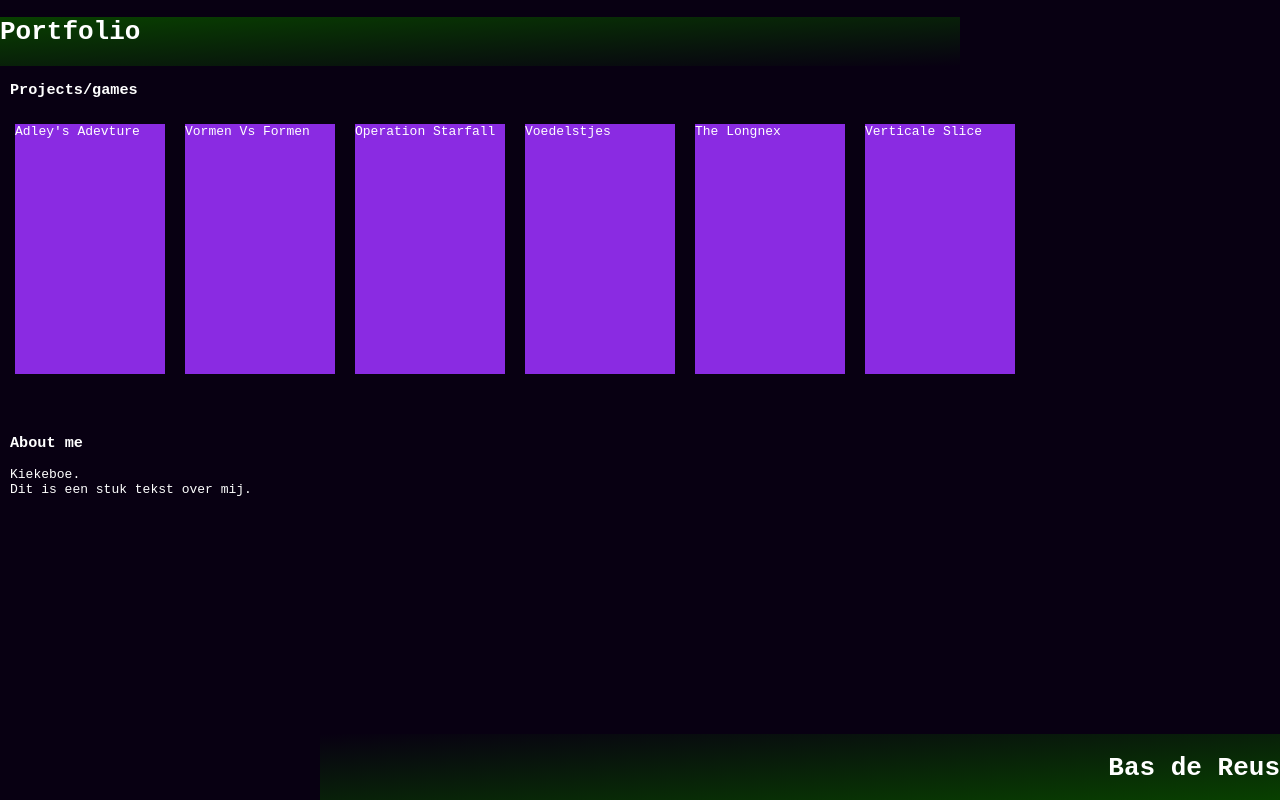
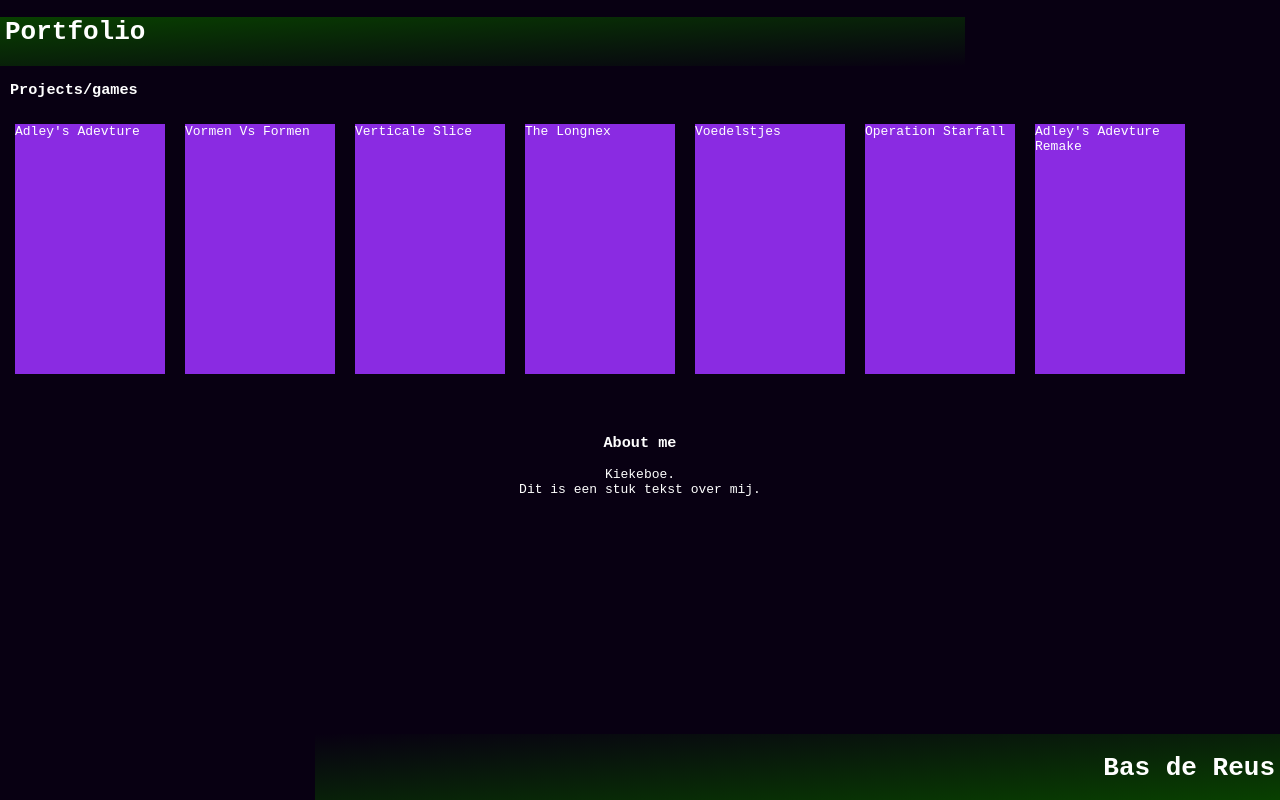
Before and after one commit to bas-boop/Portfolio, a plain HTML site: page index.html in a window 1280 px wide. Drawn offline with Linux system fonts and the light colour scheme.

Commit message:
Added AAR page and center alging text

```diff
--- a/index.html
+++ b/index.html
@@ -12,10 +12,11 @@
     <div class="projects">
         <div class="game"><a href="Adley'sAdevture.html">Adley's Adevture</a></div>
         <div class="game"><a href="VormenVsFormen.html">Vormen Vs Formen</a></div>
+        <div class="game"><a href="VertivaleSlice.html">Verticale Slice</a></div>
+        <div class="game"><a href="TheLongnex.html">The Longnex</a></div>
+        <div class="game"><a href="Voedelstjes.html">Voedelstjes</a></div>
         <div class="game"><a href="OperationStarfall.html">Operation Starfall</a></div>
-        <div class="game"><a href="Voedelstjes.html">Voedelstjes</a></div>
-        <div class="game"><a href="TheLongnex.html">The Longnex</a></div>
-        <div class="game"><a href="VertivaleSlice.html">Verticale Slice</a></div>
+        <div class="game"><a href="AAR.html">Adley's Adevture Remake</a></div>
     </div>
 
     <div class="am">
--- a/style.css
+++ b/style.css
@@ -8,7 +8,9 @@ header{
     background-image: linear-gradient(to bottom right, rgb(8, 64, 0), rgb(8, 0, 18));
     width: 75%;
     margin: 0px;
+    margin-top: 0;
     padding-bottom: 1px;
+    padding-left: 5px;
 }
 footer{
     background-image: linear-gradient(to top left, rgb(8, 64, 0), rgb(8, 0, 18));
@@ -19,6 +21,7 @@ footer{
     bottom: 0;
     right: 0;
     padding-top: 1px;
+    padding-right: 5px;
 }
 
 a{
@@ -39,5 +42,5 @@ a{
     color: white;
 }
 .am{
-    margin-left: 10px;
+    text-align: center;
 }
```
Also changed, not shown: AAR.html (added, +8 -0 lines).
